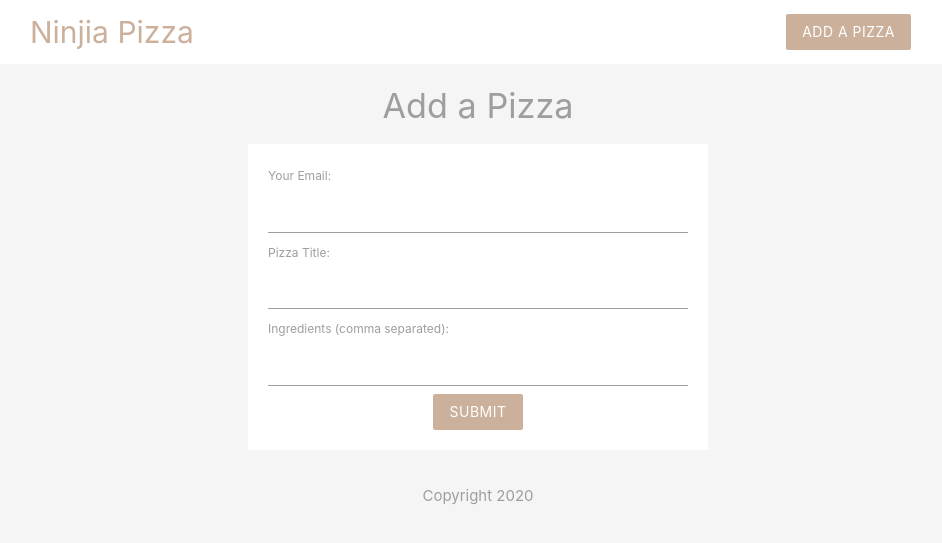
After one commit to chaohuichen/tuts_php, a PHP site: page /add.php in a window 1280 px wide. The commit adds this page. Shown: the top 543 px of the page, without its empty margins (162-1104 px from the left). Run offline with PHP 8.4, Linux system fonts and the light colour scheme.

Commit message:
Added form and basic validation

```diff
--- /dev/null
+++ b/add.php
@@ -0,0 +1,52 @@
+<?php
+//isset() check any value has been set
+//$_GET post put glable var
+// if (isset($_GET['submit'])) {
+//     echo $_GET['email'];
+//     echo $_GET['title'];
+//     echo $_GET['ingredients'];
+// }
+//htmlspecialchars protect site from excute js
+if (isset($_POST['submit'])) {
+    //check email
+    if (empty($_POST['email'])) {
+        echo "An email is require <br/>";
+    } else {
+        echo htmlspecialchars($_POST['email']);
+    }
+
+    if (empty($_POST['title'])) {
+        echo "An title is require <br/>";
+    } else {
+        echo htmlspecialchars($_POST['title']);
+    }
+
+    if (empty($_POST['ingredients'])) {
+        echo "At least one ingredient is require <br/>";
+    } else {
+        echo htmlspecialchars($_POST['ingredients']);
+    }
+} //end of post check
+?>
+<!DOCTYPE html>
+<html>
+
+<?php include('template/header.php'); ?>
+
+<section class="container grey-text">
+    <h4 class="center">Add a Pizza</h4>
+    <form action="add.php" class="white" method='POST'>
+        <label for="">Your Email:</label>
+        <input type="text" name="email">
+        <label for="">Pizza Title:</label>
+        <input type="text" name="title">
+        <label for="">Ingredients (comma separated):</label>
+        <input type="text" name="ingredients">
+        <div class="center">
+            <input type="submit" name='submit' value='submit' class='btn brand z-depth-0'>
+        </div>
+    </form>
+</section>
+<?php include('template/footer.php'); ?>
+
+</html>
--- a/template/header.php
+++ b/template/header.php
@@ -14,7 +14,12 @@
             font-size: 30px;
             justify-content: center;
             align-self: center;
+        }
 
+        form {
+            max-width: 460px;
+            margin: 20px auto;
+            padding: 20px
         }
     </style>
 </head>
```
